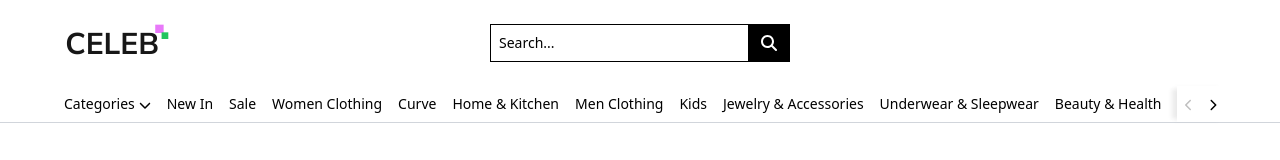
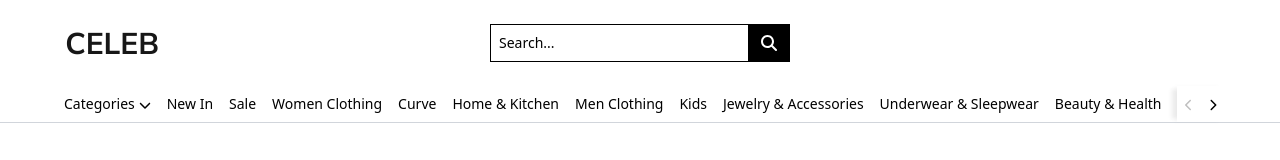
Before and after one commit to ankurnecessary/ecommerce, a Next.js app: page / in a window 1280 px wide. Shown: the top 160 px of the page. Built offline with nearby package versions, Linux system fonts and the light colour scheme.

Commit message:
[34-navigation-desktop] [test-case] Logo click Added a test case to check if the logo is clickable and redirects to the home page.

```diff
--- a/components/layout/Header/index.tsx
+++ b/components/layout/Header/index.tsx
@@ -21,15 +21,7 @@ const Header = () => {
             <h1
               className={`${mulish.className} relative p-1 text-3xl font-bold uppercase`}
             >
-              <Link href={'/'}>
-                Celeb
-                <span className="absolute -right-1 -top-10 text-6xl text-fuchsia-400">
-                  .
-                </span>
-                <span className="absolute -top-6 text-5xl text-green-500">
-                  .
-                </span>
-              </Link>
+              <Link href={'/'}>Celeb</Link>
             </h1>
           </div>
 
```
Also changed, not shown: 1 other file (tests, documents, lock files or other folders).
